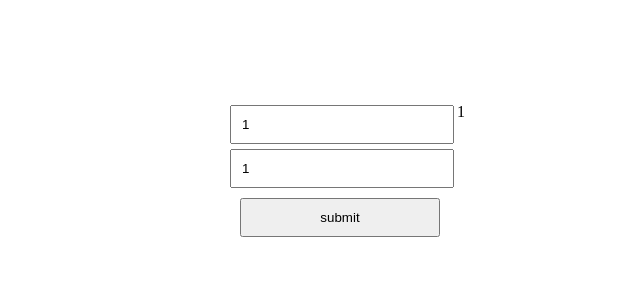
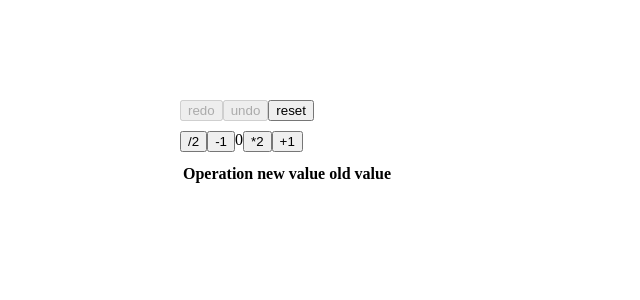
Before and after one commit to Jyotipal29/machine-coding-reactjs, a React (Vite) app: page / in a window 1280 px wide. Shown: the top 300 px of the page, without its empty margins (160-800 px from the left). Built offline with nearby package versions, Linux system fonts and the light colour scheme.

Commit message:
counter done

```diff
--- a/src/App.jsx
+++ b/src/App.jsx
@@ -1,5 +1,6 @@
 import "./App.css";
-import Table from "./components/generatetable/Table";
+import Counter from "./components/undoablecounter/Counter";
+// import Table from "./components/generatetable/Table";
 // import Like from "./components/like/Like";
 // import Star from "./components/star-rating/Star";
 
@@ -8,7 +9,8 @@ function App() {
     <>
       {/* <Star /> */}
       {/* <Like /> */}
-      <Table />
+      {/* <Table /> */}
+      <Counter />
     </>
   );
 }
--- /dev/null
+++ b/src/components/undoablecounter/Counter.jsx
@@ -0,0 +1,87 @@
+import { useState } from "react";
+import "./counter.css";
+
+const Counter = () => {
+  const [counter, setCounter] = useState(0);
+  const [history, setHistory] = useState([]);
+  const [undoHistory, setUndoHistory] = useState([]);
+
+  const perform = (value, action) => {
+    console.log(value, action);
+    setCounter(value);
+    const prevValue = counter;
+    setHistory([{ prevValue, value, action }, ...history]);
+  };
+  const onUndo = () => {
+    const [latest, ...allHistory] = history;
+    setCounter(latest.value);
+    setUndoHistory([latest, ...undoHistory]);
+    setHistory(allHistory);
+  };
+
+  const onRedo = () => {
+    const [latest, ...allhistory] = undoHistory;
+    console.log(latest, "lates");
+    // setCounter(latest.value);
+    setUndoHistory([latest, ...undoHistory]);
+    setHistory(allhistory);
+  };
+  return (
+    <div className="con">
+      <div className="buttons">
+        <div className="redos">
+          <button disabled={undoHistory.length === 0} onClick={onRedo}>
+            redo
+          </button>
+          <button disabled={history.length === 0} onClick={onUndo}>
+            undo
+          </button>
+          <button
+            onClick={() => {
+              setHistory([]);
+              setCounter(0);
+              setUndoHistory([]);
+            }}
+          >
+            reset
+          </button>
+        </div>
+
+        <div className="actions">
+          <div>
+            <button onClick={() => perform(counter / 2, "/2")}>/2</button>
+            <button onClick={() => perform(counter - 1, "-1")}>-1</button>
+          </div>
+          <div>{counter}</div>
+          <div>
+            <button onClick={() => perform(counter * 2, "x2")}>*2</button>
+            <button onClick={() => perform(counter + 1, "+1")}>+1</button>
+          </div>
+        </div>
+      </div>
+      <div>
+        <table>
+          <thead>
+            <tr>
+              <th>Operation</th>
+              <th>new value</th>
+              <th>old value</th>
+            </tr>
+          </thead>
+        </table>
+        <tbody>
+          {history.map((item, index) => (
+            <tr key={index}>
+              <td style={{ padding: "10px" }}>{item.action} </td>
+              <td style={{ padding: "10px 50px" }}>{item.value}</td>
+
+              <td style={{ padding: "10px 30px" }}>{item.prevValue}</td>
+            </tr>
+          ))}
+        </tbody>
+      </div>
+    </div>
+  );
+};
+
+export default Counter;
--- /dev/null
+++ b/src/components/undoablecounter/counter.css
@@ -0,0 +1,24 @@
+.con{
+    max-width: 600px;
+    margin: 100px auto;
+}
+
+.buttons{
+    display: flex;
+    flex-direction: column;
+}
+
+.actions{
+    display: flex;
+    margin: 10px 0;
+
+}
+
+.results{
+    display: flex;
+
+}
+
+.res{
+    padding: 0 10px;
+}
```
